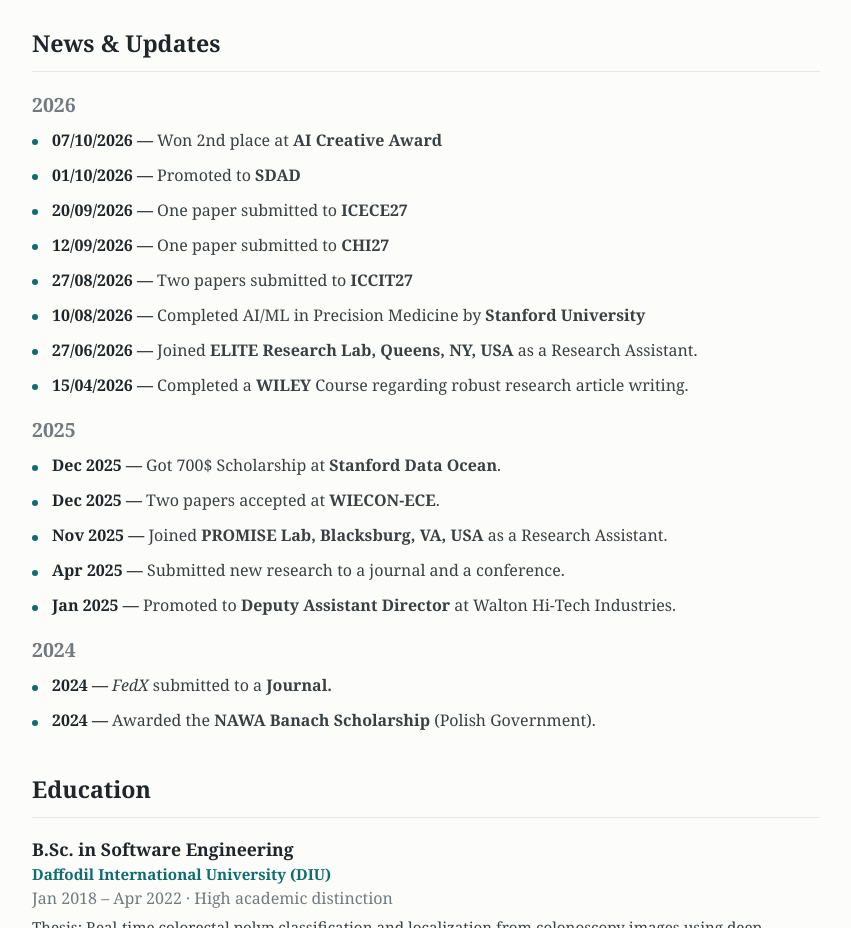
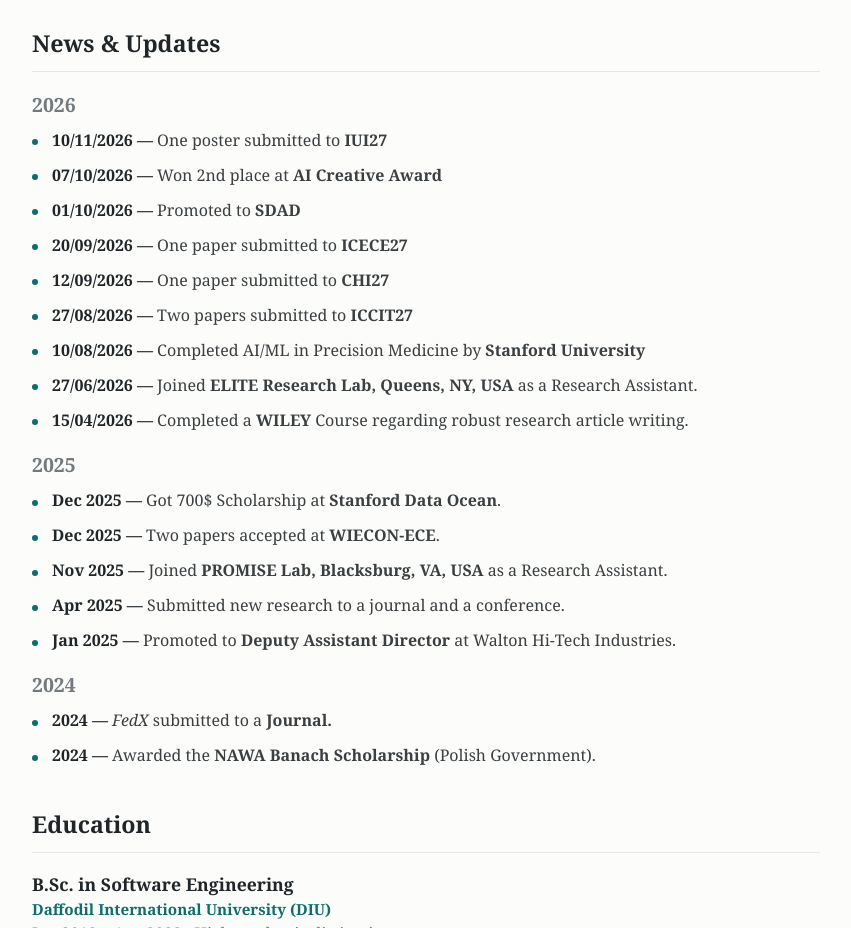
Before and after one commit to alamint349/alamint349.github.io, a plain HTML site: page index.html in a window 1280 px wide. Shown: the part 1080-2008 px from the top of the page, without its empty margins (214-1065 px from the left). Drawn offline with Linux system fonts and the light colour scheme; a web font is replaced by a local one.

Commit message:
add news

```diff
--- a/index.html
+++ b/index.html
@@ -623,6 +623,7 @@
     <h2>News &amp; Updates</h2>
     <div class="year-tag">2026</div>
     <ul class="clean news">
+      <li><span class="date">10/11/2026 —</span> One poster submitted to <strong>IUI27</strong></li>
       <li><span class="date">07/10/2026 —</span> Won 2nd place at <strong>AI Creative Award</strong></li>
       <li><span class="date">01/10/2026 —</span> Promoted to <strong>SDAD</strong></li>
       <li><span class="date">20/09/2026 —</span> One paper submitted to <strong>ICECE27</strong></li>
```
Also changed, not shown: 9 other files.
